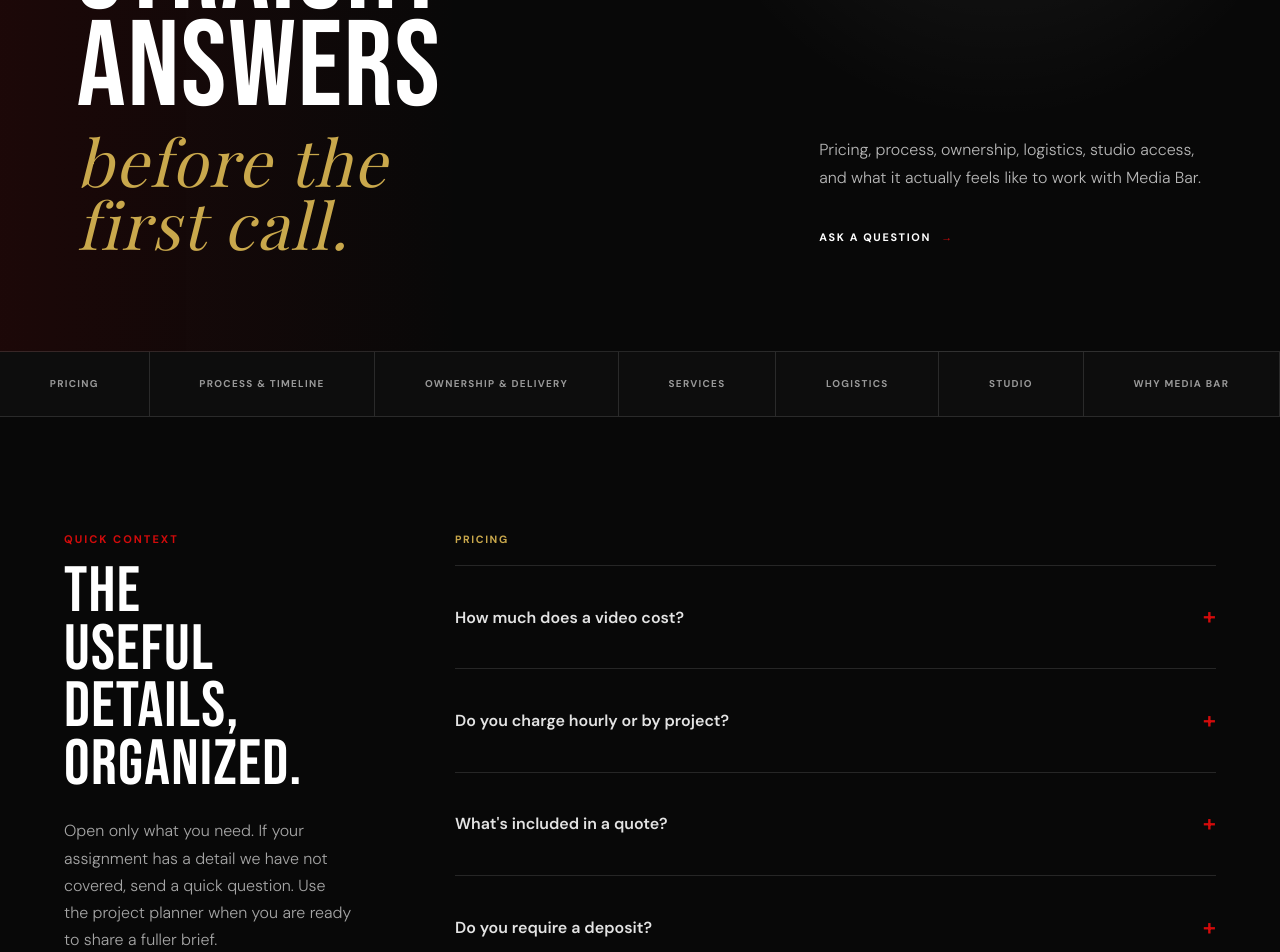
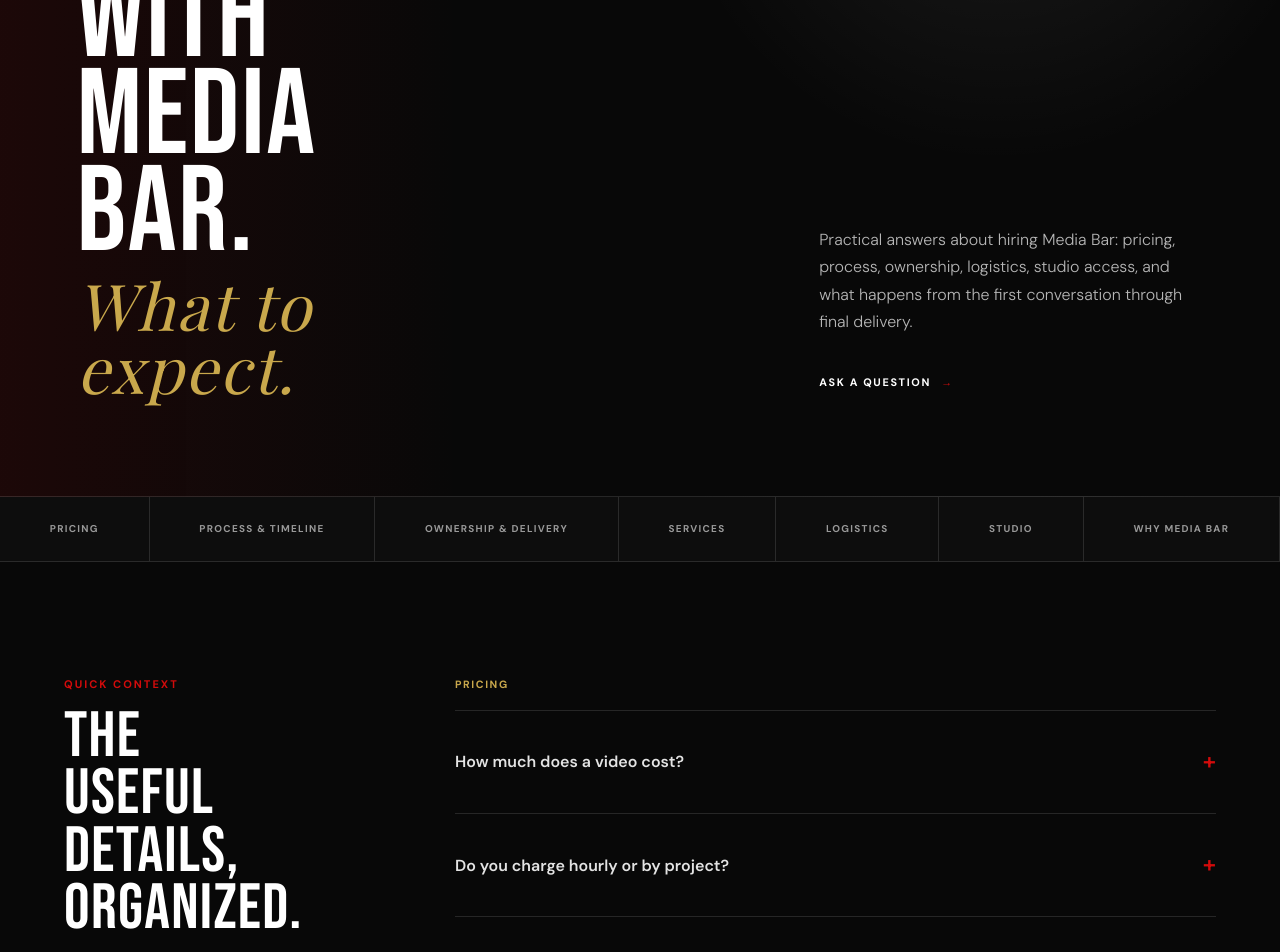
Before and after one commit to amigos2177/mediabar-website, a Next.js app: page /faq in a window 1280 px wide. Shown: the part 320-1272 px from the top of the page. Built offline with nearby package versions, Linux system fonts and the light colour scheme; no server answers; a web font is replaced by a local one.

Commit message:
Clarify FAQ intent and commercial cost guidance (#18)

```diff
--- a/app/faq/layout.tsx
+++ b/app/faq/layout.tsx
@@ -2,8 +2,8 @@ import { buildMetadata } from '@/lib/seo'
 import { FAQPageJsonLd, BreadcrumbJsonLd } from '@/components/JsonLd'
 
 export const metadata = buildMetadata({
-  title: 'Video Production FAQ | Media Bar Productions',
-  description: 'Common questions about video production in San Antonio, including pricing, timelines, process, and deliverables, answered by the Media Bar Productions team.',
+  title: 'Working With Media Bar | Pricing & Process FAQ',
+  description: 'Answers about hiring Media Bar Productions, including pricing, deposits, timelines, revisions, ownership, delivery, studio access, and project logistics.',
   path: '/faq',
 })
 
--- a/app/faq/page.tsx
+++ b/app/faq/page.tsx
@@ -149,14 +149,15 @@ export default function FAQPage() {
           <div>
             <p className={styles.eyebrow}>Frequently asked questions</p>
             <h1>
-              Straight answers{' '}
-              <span>before the first call.</span>
+              Working with Media Bar.{' '}
+              <span>What to expect.</span>
             </h1>
           </div>
           <div className={styles.heroIntro}>
             <p>
-              Pricing, process, ownership, logistics, studio access, and what it
-              actually feels like to work with Media Bar.
+              Practical answers about hiring Media Bar: pricing, process,
+              ownership, logistics, studio access, and what happens from the
+              first conversation through final delivery.
             </p>
             <Link href="/contact#contact-form" className={styles.textLink}>
               Ask a question <span aria-hidden="true">→</span>
@@ -177,9 +178,9 @@ export default function FAQPage() {
             <p className={styles.eyebrow}>Quick context</p>
             <h2>The useful details, organized.</h2>
             <p>
-              Open only what you need. If your assignment has a detail we have
-              not covered, send a quick question. Use the project planner when
-              you are ready to share a fuller brief.
+              This page covers Media Bar&apos;s working process and policies. For
+              broader educational guidance about planning a production, use
+              the Texas video production guide below.
             </p>
             <Link href="/contact#contact-form" className={styles.textLink}>
               Ask our team <span aria-hidden="true">↗</span>
--- a/app/resources/video-production-faq/layout.tsx
+++ b/app/resources/video-production-faq/layout.tsx
@@ -6,9 +6,9 @@ import {
 } from '@/components/JsonLd'
 import { faqSchemaItems } from '@/data/video-production-faq'
 
-const title = 'Video Production FAQ for Texas Businesses'
+const title = 'Texas Video Production Planning FAQ | Media Bar'
 const description =
-  'Practical answers about video strategy, budgets, planning, filming, editing, delivery, and Texas production logistics from a San Antonio production team.'
+  'Educational guidance about video strategy, budget factors, planning, filming, editing, delivery, and Texas production logistics from Media Bar.'
 const path = '/resources/video-production-faq'
 
 export const metadata = buildMetadata({
@@ -26,7 +26,7 @@ export default function VideoProductionFaqLayout({ children }: { children: React
         description={description}
         url={path}
         datePublished="2026-07-20"
-        dateModified="2026-08-10"
+        dateModified="2026-09-02"
         image="/images/media-library/media-bar-bts-33.jpg"
       />
       <FAQPageJsonLd faqs={faqSchemaItems()} />
--- a/app/sitemap.ts
+++ b/app/sitemap.ts
@@ -60,8 +60,8 @@ function staticPages(): MetadataRoute.Sitemap {
     withLastmod(`${BASE}/contact`, SITE_UPDATED),
     withLastmod(`${BASE}/careers`, SITE_UPDATED),
     withLastmod(`${BASE}/project-planner`, SITE_UPDATED),
-    withLastmod(`${BASE}/faq`, SITE_UPDATED),
-    withLastmod(`${BASE}/resources/video-production-faq`, '2026-08-10'),
+    withLastmod(`${BASE}/faq`, '2026-09-02'),
+    withLastmod(`${BASE}/resources/video-production-faq`, '2026-09-02'),
     withLastmod(`${BASE}/resources/media-bar-answers`, MEDIA_BAR_ANSWERS_UPDATED),
     withLastmod(`${BASE}/clients`, SITE_UPDATED),
     withLastmod(`${BASE}/blog`, SEARCH_SPRINT_UPDATED),
--- a/components/JsonLd.tsx
+++ b/components/JsonLd.tsx
@@ -64,6 +64,7 @@ export function LocalBusinessJsonLd() {
     '@type': 'LocalBusiness',
     '@id': BUSINESS_ID,
     name: 'Media Bar Productions',
+    alternateName: 'Media Bar',
     legalName: 'Media Bar Productions, LLC',
     url: 'https://www.mediabarproductions.com',
     logo: 'https://www.mediabarproductions.com/images/mediabar-logo.png',
--- a/scripts/verify-structured-data.mjs
+++ b/scripts/verify-structured-data.mjs
@@ -123,6 +123,9 @@ for (const question of [
 const business = homeNodes.find((node) => node['@type'] === 'LocalBusiness')
 if (!business?.hasOfferCatalog) {
   failures.push('index.html: LocalBusiness is missing hasOfferCatalog')
+}
+if (business?.alternateName !== 'Media Bar') {
+  failures.push('index.html: LocalBusiness is missing the Media Bar alternateName')
 }
 if (business?.publishingPrinciples !== 'https://www.mediabarproductions.com/about/editorial-policy') {
   failures.push('index.html: LocalBusiness is missing publishingPrinciples')
```
Also changed, not shown: app/resources/video-production-faq/page.tsx (+6 -5 lines), data/media-bar-answers.ts (+12 -2 lines), 1 other file (tests, documents, lock files or other folders).
